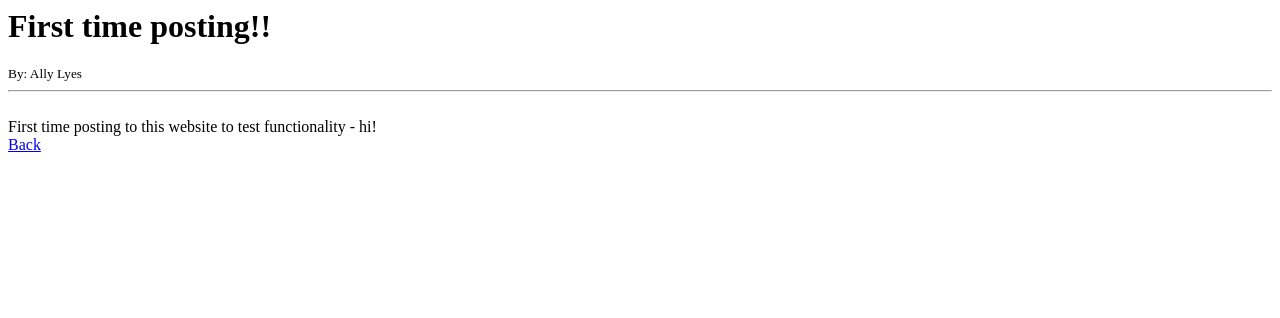
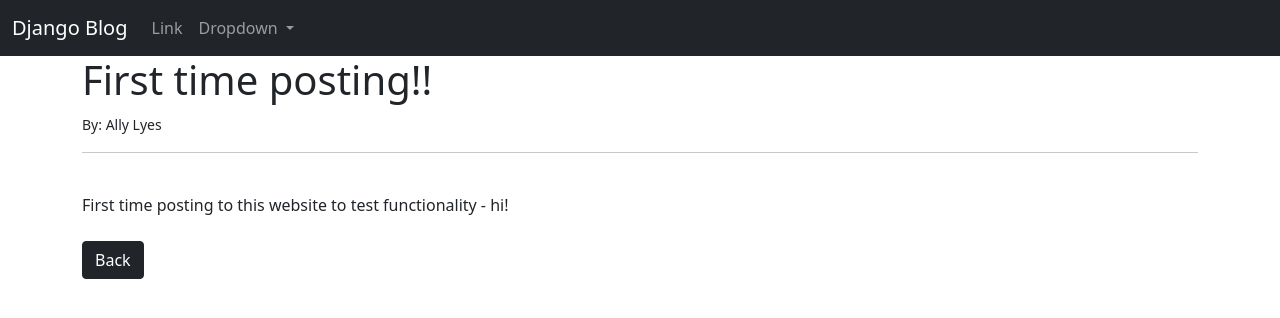
Before and after one commit to geillish/Django-Blog, a Django app: page /post/1 in a window 1280 px wide. Shown: the top 318 px of the page. Run offline with Django 3.2, Linux system fonts and the light colour scheme; data comes from the database, SQL or seed files in the repository.

Commit message:
Added bootstap, added a css stylesheet for later styling, added a nav bar and began adjusting links.

```diff
--- a/Blog/Blog/settings.py
+++ b/Blog/Blog/settings.py
@@ -10,6 +10,7 @@ For the full list of settings and their values, see
 https://docs.djangoproject.com/en/3.1/ref/settings/
 """
 
+import os
 from pathlib import Path
 
 # Build paths inside the project like this: BASE_DIR / 'subdir'.
--- a/Blog/blog_files/templates/article_details.html
+++ b/Blog/blog_files/templates/article_details.html
@@ -1,3 +1,7 @@
+{% extends 'base.html' %}
+
+{% block content %}
+
 <h1>{{ post.title }}</h1>
 <small>By: {{ post.author.first_name }} {{ post.author.last_name }}</small>
 
@@ -6,5 +10,7 @@
 
 {{ post.body }}
 
-<br/>
-<a href="{% url 'home' %}">Back</a>
+<br/><br/>
+<a href="{% url 'home' %}" class="btn btn-dark">Back</a>
+
+{% endblock %}
--- /dev/null
+++ b/Blog/blog_files/templates/base.html
@@ -0,0 +1,37 @@
+{% load static %}
+
+<!doctype html>
+<html lang="en">
+  <head>
+    <!-- Required meta tags -->
+    <meta charset="utf-8">
+    <meta name="viewport" content="width=device-width, initial-scale=1">
+    <link rel="stylesheet"  href="{%  static  'css/mainstyle.css'  %}">
+
+    <!-- Bootstrap CSS -->
+    <link href="https://cdn.jsdelivr.net/npm/bootstrap@5.0.0-beta2/dist/css/bootstrap.min.css" rel="stylesheet" integrity="sha384-BmbxuPwQa2lc/FVzBcNJ7UAyJxM6wuqIj61tLrc4wSX0szH/Ev+nYRRuWlolflfl" crossorigin="anonymous">
+
+    <title>Hello, world!</title>
+  </head>
+  <body>
+
+    {% include 'navbar.html' %}
+
+    <div class="container">
+        {% block content %}
+
+        {% endblock %}
+    </div>
+
+    <!-- Optional JavaScript; choose one of the two! -->
+
+    <!-- Option 1: Bootstrap Bundle with Popper -->
+    <script src="https://cdn.jsdelivr.net/npm/bootstrap@5.0.0-beta2/dist/js/bootstrap.bundle.min.js" integrity="sha384-b5kHyXgcpbZJO/tY9Ul7kGkf1S0CWuKcCD38l8YkeH8z8QjE0GmW1gYU5S9FOnJ0" crossorigin="anonymous"></script>
+
+    <!-- Option 2: Separate Popper and Bootstrap JS -->
+    <!--
+    <script src="https://cdn.jsdelivr.net/npm/@popperjs/core@2.6.0/dist/umd/popper.min.js" integrity="sha384-KsvD1yqQ1/1+IA7gi3P0tyJcT3vR+NdBTt13hSJ2lnve8agRGXTTyNaBYmCR/Nwi" crossorigin="anonymous"></script>
+    <script src="https://cdn.jsdelivr.net/npm/bootstrap@5.0.0-beta2/dist/js/bootstrap.min.js" integrity="sha384-nsg8ua9HAw1y0W1btsyWgBklPnCUAFLuTMS2G72MMONqmOymq585AcH49TLBQObG" crossorigin="anonymous"></script>
+    -->
+  </body>
+</html>
--- a/Blog/blog_files/templates/index.html
+++ b/Blog/blog_files/templates/index.html
@@ -1,3 +1,7 @@
+{% extends 'base.html' %}
+
+{% block content %}
+
 <h1>Blog Posts</h1>
 
 <!-- This for loop will be used to print my blog posts -->
@@ -9,3 +13,5 @@
 
 {% endfor %}
 </ul>
+
+{% endblock %}
--- /dev/null
+++ b/Blog/blog_files/templates/navbar.html
@@ -0,0 +1,32 @@
+<nav class="navbar navbar-expand-lg navbar-dark bg-dark">
+    <div class="container-fluid">
+      <a class="navbar-brand" href="{% url 'home' %}">Django Blog</a>
+      <button class="navbar-toggler" type="button" data-bs-toggle="collapse" data-bs-target="#navbarSupportedContent" aria-controls="navbarSupportedContent" aria-expanded="false" aria-label="Toggle navigation">
+        <span class="navbar-toggler-icon"></span>
+      </button>
+
+      <div class="collapse navbar-collapse" id="navbarSupportedContent">
+
+        <ul class="navbar-nav me-auto mb-2 mb-lg-0">
+
+          <li class="nav-item">
+            <a class="nav-link" href="#">Link</a>
+          </li>
+
+          <li class="nav-item dropdown">
+            <a class="nav-link dropdown-toggle" href="#" id="navbarDropdown" role="button" data-bs-toggle="dropdown" aria-expanded="false">
+              Dropdown
+            </a>
+            <ul class="dropdown-menu" aria-labelledby="navbarDropdown">
+              <li><a class="dropdown-item" href="#">Action</a></li>
+              <li><a class="dropdown-item" href="#">Another action</a></li>
+              <li><hr class="dropdown-divider"></li>
+              <li><a class="dropdown-item" href="#">Something else here</a></li>
+            </ul>
+          </li>
+
+        </ul>
+
+      </div>
+    </div>
+  </nav>
```
Also changed, not shown: Blog/blog_files/static/css/mainstyle.css (added).
